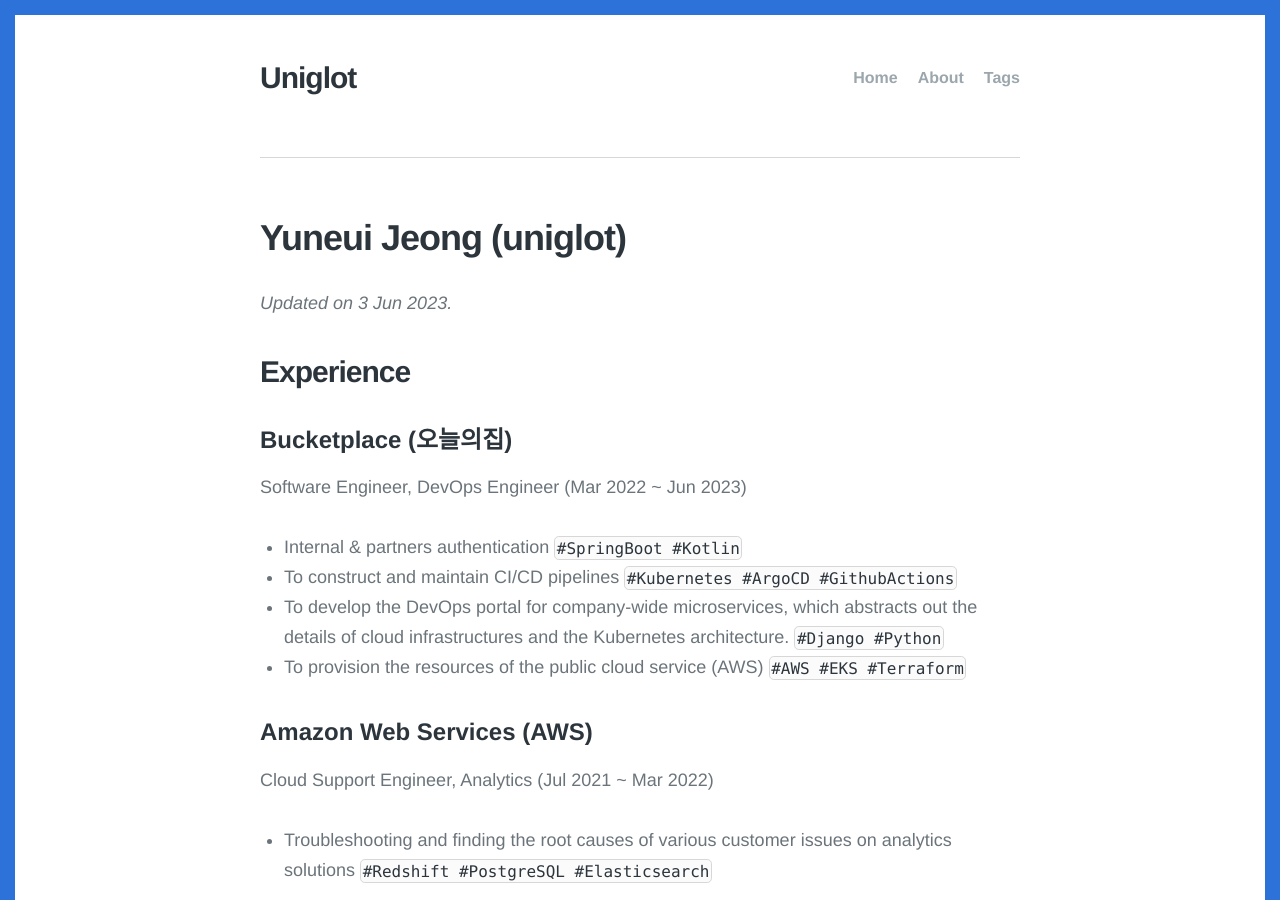
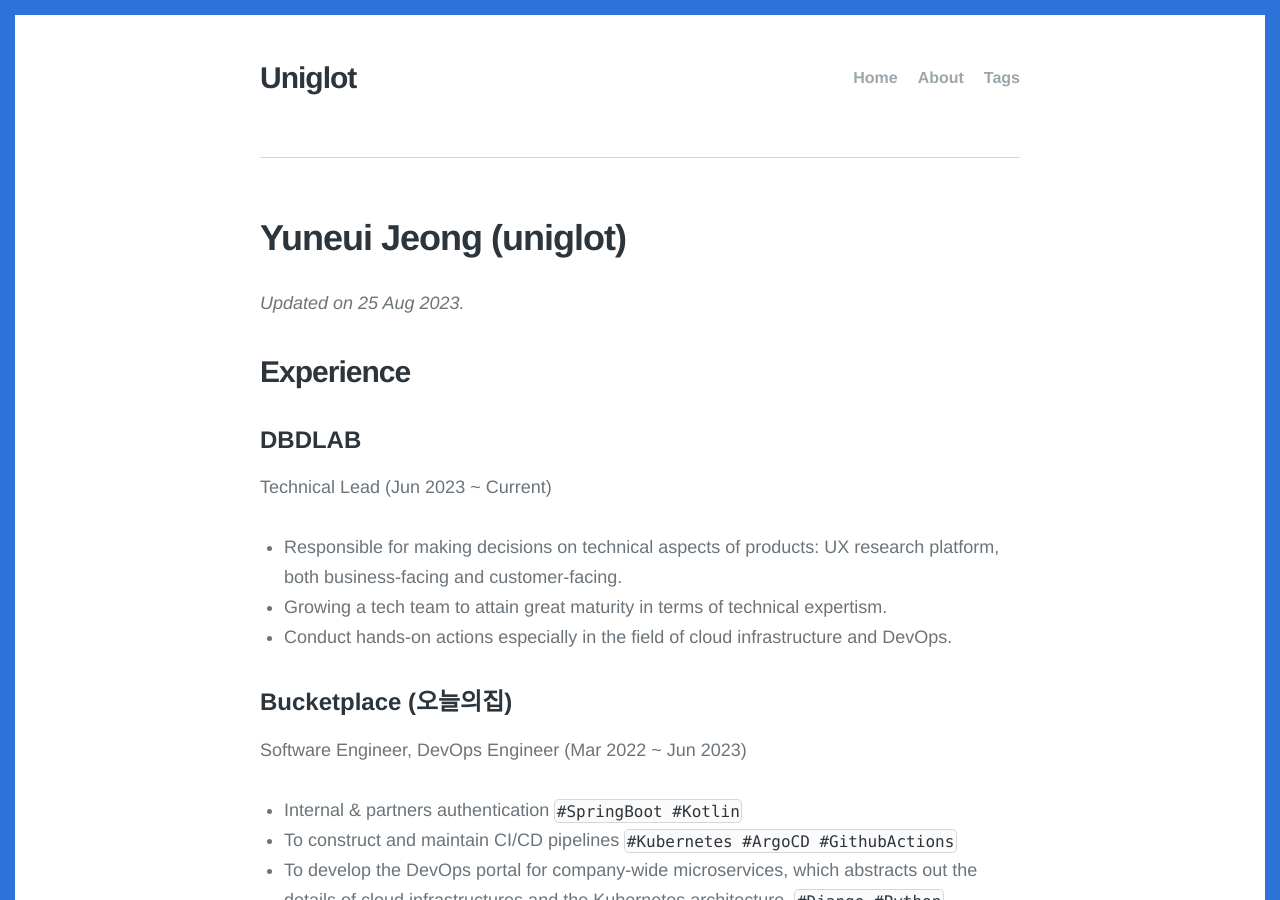
Before and after one commit to uniglot/uniglot.github.io, a Jekyll site: the page built from about.md, in a window 1280 px wide and 900 px high. Built offline with Jekyll 4.4.1, drawn with Linux system fonts in a browser that asks for light colours; some web fonts are replaced.

```diff
--- a/about.md
+++ b/about.md
@@ -4,9 +4,17 @@
 description: A polyglot-wannabe software engineer
 ---
 
-*Updated on 3 Jun 2023.*
+*Updated on 25 Aug 2023.*
 
 ## Experience
+
+### DBDLAB
+
+Technical Lead (Jun 2023 ~ Current)
+
+- Responsible for making decisions on technical aspects of products: UX research platform, both business-facing and customer-facing.
+- Growing a tech team to attain great maturity in terms of technical expertism.
+- Conduct hands-on actions especially in the field of cloud infrastructure and DevOps.
 
 ### Bucketplace (오늘의집)
 
```
Also changed, not shown: _posts/2023-08-25-incidents-on-a-small-product.md (added, +24 -0 lines).
